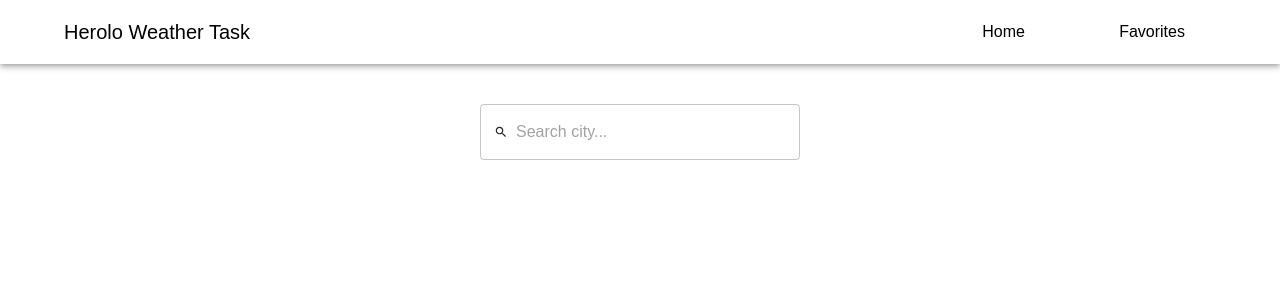
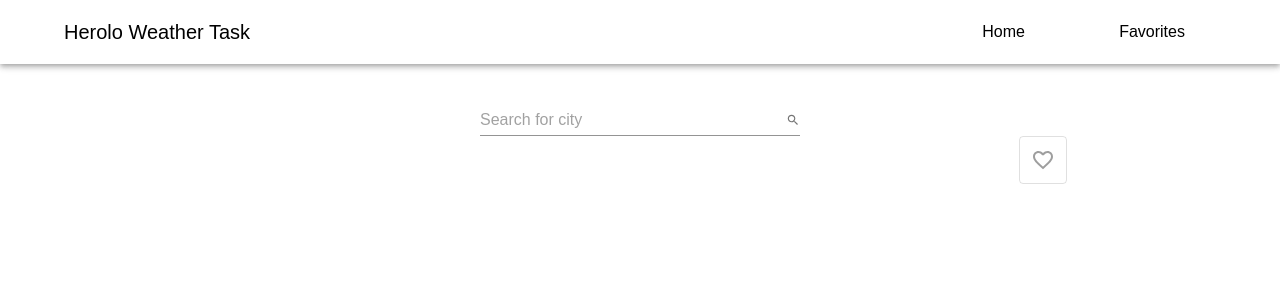
Before and after one commit to sofa-tata/Sofiia-Tatarinova-24-11-2021, a React (Create React App) app: page / in a window 1280 px wide. Shown: the top 300 px of the page. Built offline with nearby package versions, Linux system fonts and the light colour scheme; no server answers.

Commit message:
display data

```diff
--- a/package.json
+++ b/package.json
@@ -10,6 +10,7 @@
     "@testing-library/jest-dom": "^5.15.1",
     "@testing-library/react": "^11.2.7",
     "@testing-library/user-event": "^12.8.3",
+    "axios": "^0.24.0",
     "react": "^17.0.2",
     "react-dom": "^17.0.2",
     "react-redux": "^7.2.6",
--- a/src/components/Search.js
+++ b/src/components/Search.js
@@ -1,14 +1,71 @@
-import React from 'react';
+import React, { useEffect } from 'react';
 import SearchIcon from '@material-ui/icons/Search';
 import { Grid, TextField, InputAdornment } from '@material-ui/core';
 import { useStyles } from '../utils/styles/SearchStyles';
+import { Autocomplete } from '@material-ui/lab';
+import * as mainAction from '../redux/main/mainSlice';
+import { useSelector, useDispatch } from 'react-redux';
 
 function Search() {
-    const classes = useStyles()
+  const classes = useStyles();
+  const dispatch = useDispatch();
+  const citiesOptions = useSelector(state => state.main.citiesOptions);
+  const currentCity = useSelector(state => state.main.currentCity);
+
+  useEffect(() => {
+    if (currentCity) {
+      dispatch(mainAction.getCurrentWeather(currentCity.Key))
+      dispatch(mainAction.getFiveDaysForecast(currentCity.Key))
+    }
+  }, [currentCity])
+
+  const handleInputChange = (value) => {
+    dispatch(mainAction.getCitiesOptions(value))
+  }
+
+  const handleChange = (value) => {
+    dispatch(mainAction.setCurrentCity(value))
+  }
+
   return (
     <Grid container className={classes.searchContainer}>
       <Grid item xs={12}>
-        <TextField
+      <Autocomplete
+                id="city"
+                options={citiesOptions}
+                autoHighlight
+                // autoComplete='off'
+                popupIcon={ <SearchIcon style={{ width: 14 }} />}
+                value={currentCity}
+                inputValue={currentCity && currentCity.LocalizedName}
+                getOptionLabel={(option) => option.LocalizedName || ''}
+                getOptionSelected={(option, value) =>
+                  option.name === value
+                }
+                onChange={(e, newValue) => handleChange(newValue)}
+                onInputChange={(event, newInputValue) => {
+                  // console.log(newInputValue, 'newInputvlue')
+                  handleInputChange(newInputValue)
+                }}
+                // renderOption={(props, option) => (
+                //     <React.Fragment>
+                //     <span>{(option.name)}</span>
+                //     </React.Fragment>
+                // )}
+                renderInput={(params) => {
+                  return (
+                    <TextField
+                      placeholder="Search for city"
+                      {...params}
+                      inputProps={{
+                        ...params.inputProps,
+                        // autoComplete: 'new-password',
+                      }}
+                    />
+                  )
+                }}
+              />
+        {/* <TextField
           name='search'
           placeholder='Search city...'
           autoComplete='off'
@@ -21,7 +78,7 @@ function Search() {
               </InputAdornment>
             )
           }}
-        />
+        /> */}
       </Grid>
     </Grid>
   )
--- a/src/pages/FavoritesPage.js
+++ b/src/pages/FavoritesPage.js
@@ -1,10 +1,24 @@
 import React from 'react';
-import { Grid,} from '@material-ui/core';
+import { Grid, Typography } from '@material-ui/core';
+import { useSelector, useDispatch } from 'react-redux';
 
 function FavoritesPage() {
+    const favorites = useSelector(state => state.favorites.favorites);
     return (
-        <Grid>
-
+        favorites.length ?
+        <Grid container>
+            {favorites.map((city, index) => (
+                <Grid item xs={2} key={index}>
+                    <Typography>{city.name}</Typography>
+                </Grid>
+            ))}
+        </Grid>
+        : <Grid container justifyContent='center'>
+            <Grid item xs={3}>
+                <Typography>
+                    You don't have saved locations yet.
+                </Typography>
+            </Grid>
         </Grid>
     )
 };
--- a/src/pages/WeatherPage.js
+++ b/src/pages/WeatherPage.js
@@ -1,8 +1,40 @@
-import React from 'react';
-import { Grid} from '@material-ui/core';
+import React, { useState, useEffect } from 'react';
+import { Grid } from '@material-ui/core';
 import Search from '../components/Search';
+import { ToggleButton } from '@material-ui/lab';
+import FavoriteIcon from '@material-ui/icons/Favorite';
+import FavoriteBorderIcon from '@material-ui/icons/FavoriteBorder';
+import { useSelector, useDispatch } from 'react-redux';
+import * as favoritesAction from'../redux/favorites/favoritesSlice';
 
-function WeatherPage() {
+function WeatherPage () {
+    const dispatch = useDispatch();
+    const currentCity = useSelector(state => state.main.currentCity);
+    const currentWeather = useSelector(state => state.main.currentWeather);
+    const favorites = useSelector(state => state.favorites.favorites);
+    const [isCurrentCityInFav, setIsCurrentCityInFav] = useState(false);
+
+
+    useEffect(() => {
+      const isInFav = favorites.some(element => element.id === currentCity.Key);
+      setIsCurrentCityInFav(isInFav)
+    }, [currentCity, favorites])
+
+    const handleChange = () => {
+        const favoritesCopy = [...favorites];
+        if (!isCurrentCityInFav) {
+            const newFavorite = {
+                id: currentCity.Key,
+                name: currentCity.LocalizedName,
+                // weather: currentWeather.Temperature.Metric.Value
+            }
+            favoritesCopy.push(newFavorite);
+        } else {
+          const indexOfRemoved = favoritesCopy.findIndex(element => element.id === currentCity.Key);
+          favoritesCopy.splice(indexOfRemoved, 1);
+        }
+        dispatch(favoritesAction.updateFavoritesList(favoritesCopy));
+    };
 
   return (
     <Grid container>
@@ -13,9 +45,49 @@ function WeatherPage() {
           </Grid>
         </Grid>
       </Grid>
+      {/* {currentCity && currentWeather && currentWeather.Temperature && */}
+      <Grid item xs={10}>
+        <Grid container justifyContent='center'>
+          <Grid item xs={6}>
+            <Grid container justifyContent='flex-start'>
+              <Grid item xs={6}>
+                  <Grid container>
+                    {/* <Grid item>
+                      IMAGE?
+                    </Grid> */}
+                    <Grid item>
+                      <Grid container>
+                        <Grid item xs={12}>
+                          {currentCity.LocalizedName}
+                        </Grid>
+                        <Grid item xs={12}>
+                          {/* {currentWeather.Temperature.Metric.Value} */}
+                        </Grid>
+                      </Grid>
 
                     </Grid>
+                  </Grid>
+              </Grid>
+            </Grid>
+          </Grid>
+          <Grid item xs={6}>
+            <Grid container justifyContent='flex-end'>
+              <Grid item>
+                <ToggleButton
+                  value='check'
+                  selected={isCurrentCityInFav}
+                  onChange={handleChange}
+                >
+                  {isCurrentCityInFav ? <FavoriteIcon /> : <FavoriteBorderIcon />}
+                </ToggleButton>
+              </Grid>
+            </Grid>
+          </Grid>
+        </Grid>
+      </Grid>
+      {/* } */}
+    </Grid>
   )
-};
+}
 
 export default WeatherPage;
--- a/src/redux/favorites/favoritesSlice.js
+++ b/src/redux/favorites/favoritesSlice.js
@@ -0,0 +1,18 @@
+import { createSlice } from '@reduxjs/toolkit'
+
+export const favoritesSlice = createSlice({
+    name: 'favorites',
+    initialState: {
+      favorites: []
+    },
+    reducers: {
+      updateFavoritesList: (state, action) => {
+        state.favorites = action.payload;
+      }
+    }
+  });
+
+
+  export const { updateFavoritesList } = favoritesSlice.actions;
+
+  export default favoritesSlice.reducer;
--- a/src/redux/main/mainSlice.js
+++ b/src/redux/main/mainSlice.js
@@ -10,14 +10,15 @@ import * as actionSnackbar from '../snackbar/snackbarSlice';
 export const mainSlice = createSlice({
     name: 'main',
     initialState: {
-      currentCity: {
-          name: '',
-          locationKey: ''
-      },
+      citiesOptions: [],
+      currentCity: {},
       currentWeather: {},
       fiveDaysForecast: []
     },
     reducers: {
+      setCitiesOptions: (state, action) => {
+        state.citiesOptions = action.payload;
+      },
       setCurrentCity: (state, action) => {
         state.currentCity = action.payload;
       },
@@ -32,12 +33,30 @@ export const mainSlice = createSlice({
   });
 
 
+export const getCitiesOptions = (typedValue) => async (dispatch) => {
+  console.log('typedvalue', typedValue)
+  console.log('API_KEY', API_KEY)
+    try {
+        // const res = await axios.get(`${BASE_URL}${END_POINT.CITIES}`, {params: { apikey: API_KEY, q: typedValue }});
+        const res = cities
+        console.log('cities', res)
+        // if(res.status === 200){
+            await dispatch(setCitiesOptions(res));
+        // }
+      } catch(error) {
+        dispatch(actionSnackbar.setSnackbar({type: 'error', message: error.message, timeout: 3000}));
+      }
+
+  };
+
 export const getCurrentWeather = (locationKey) => async (dispatch) => {
     try {
-        const res = await axios.get(`${BASE_URL}${END_POINT.CURRENT_WEATHER}/${locationKey}`, {params: { apikey: API_KEY }});
-        if(res.status === 200){
-            await dispatch(setCurrentWeather(res.data));
-        }
+        // const res = await axios.get(`${BASE_URL}${END_POINT.CURRENT_WEATHER}/${locationKey}`, {params: { apikey: API_KEY }});
+        const res = currentWeather
+        console.log('currentWeather', res)
+        // if(res.status === 200){
+            await dispatch(setCurrentWeather(res[0]));
+        // }
       } catch(error) {
         dispatch(actionSnackbar.setSnackbar({type: 'error', message: error.message, timeout: 3000}));
       }
@@ -47,10 +66,12 @@ export const getCurrentWeather = (locationKey) => async (dispatch) => {
 
 export const getFiveDaysForecast = (locationKey) => async (dispatch) => {
     try {
-        const res = await axios.get(`${BASE_URL}${END_POINT.FIVE_DAYS}/${locationKey}`, {params: { apikey: API_KEY, metric: true }});
-        if(res.status === 200){
-            await dispatch(setFiveDaysForecast(res.data));
-        }
+        // const res = await axios.get(`${BASE_URL}${END_POINT.FIVE_DAYS}/${locationKey}`, {params: { apikey: API_KEY, metric: true }});
+        const res = fiveDaysForecast
+        console.log('fiveDaysForecast', res)
+        // if(res.status === 200){
+            await dispatch(setFiveDaysForecast(res));
+        // }
       } catch(error) {
         dispatch(actionSnackbar.setSnackbar({type: 'error', message: error.message, timeout: 3000}));
       }
@@ -59,6 +80,6 @@ export const getFiveDaysForecast = (locationKey) => async (dispatch) => {
 
   };
 
-  export const { setCurrentCity, setCurrentWeather, setFiveDaysForecast } = mainSlice.actions;
+  export const { setCitiesOptions, setCurrentCity, setCurrentWeather, setFiveDaysForecast } = mainSlice.actions;
 
   export default mainSlice.reducer;
--- a/src/redux/reducers.js
+++ b/src/redux/reducers.js
@@ -1,14 +1,14 @@
 import { combineReducers } from '@reduxjs/toolkit';
-// import favoritesReducer from '../redux/favorites/favoritesSlice';
-// import mainReducer from '../redux/main/mainSlice';
+import mainReducer from '../redux/main/mainSlice';
+import favoritesReducer from '../redux/favorites/favoritesSlice';
 import snackbarReducer from '../redux/snackbar/snackbarSlice';
 
 
 const createRootReducer = () =>
   combineReducers({
     snackbar: snackbarReducer,
-    //main: mainReducer
-    // favorites: favoritesReducer
+    main: mainReducer,
+    favorites: favoritesReducer
   });
 
 export default createRootReducer;
--- a/src/redux/snackbar/snackbarSlice.js
+++ b/src/redux/snackbar/snackbarSlice.js
@@ -31,8 +31,6 @@ export const disableSnackbar = () => (dispatch) => {
   };
 
   export const setSnackbar = ({type, message, timeout = 2000}) => (dispatch) =>{
-      console.log('called')
-      console.log('(type, message, timeout', type, message, timeout)
     dispatch(turnOnSnackbar({type,message,timeout}));
     timeoutInstance = setTimeout(() => {
         dispatch(turnOffSnackbar);
--- a/src/utils/constants.js
+++ b/src/utils/constants.js
@@ -1,4 +1,4 @@
-export const API_KEY = process.env.API_KEY
+export const API_KEY = process.env.REACT_APP_API_KEY
 export const BASE_URL = process.env.REACT_APP_BASE_URL
 
 export const END_POINT = {
```
Also changed, not shown: 1 other file (tests, documents, lock files or other folders). Lines whose indentation alone changed are shown as unchanged.
